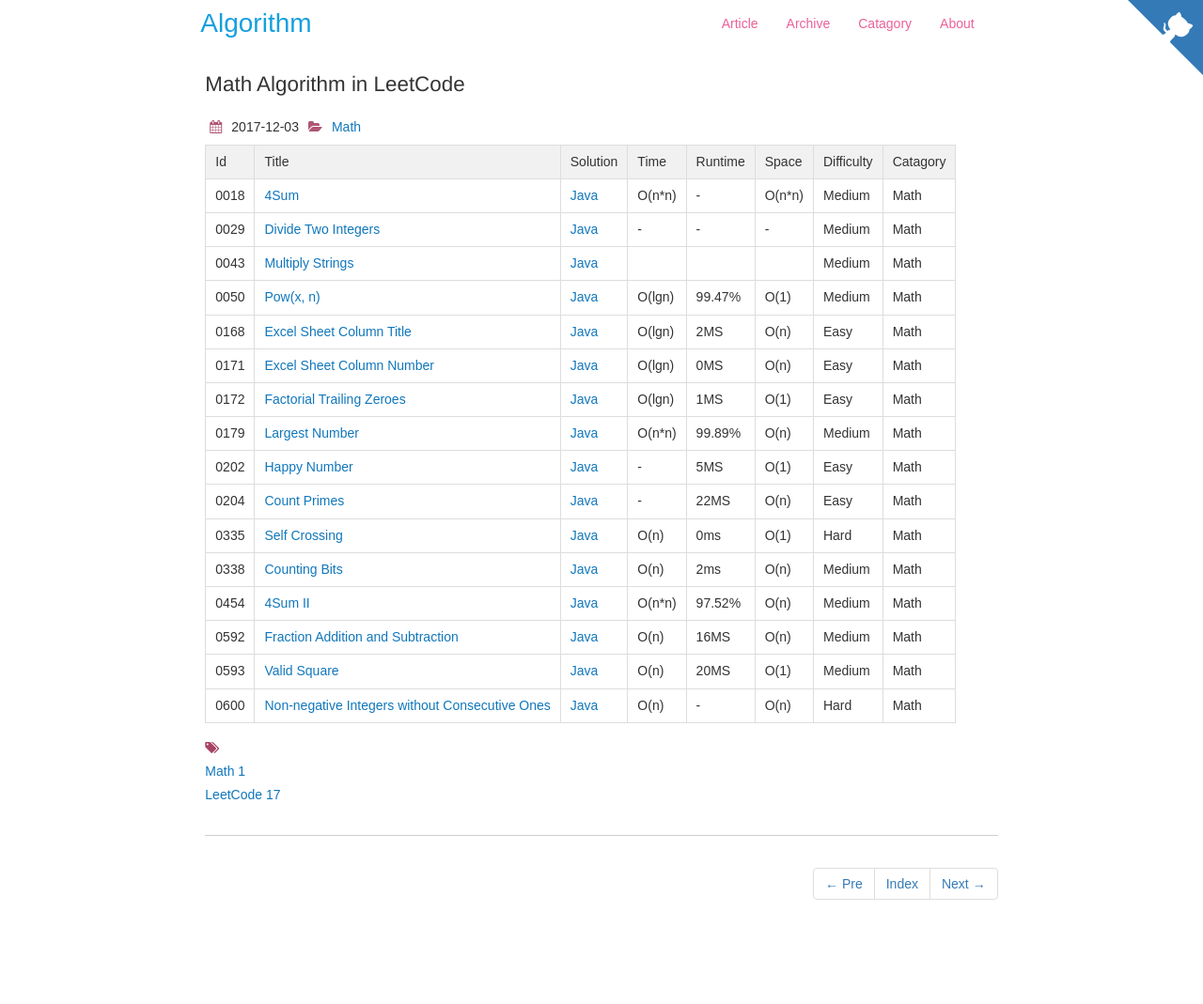
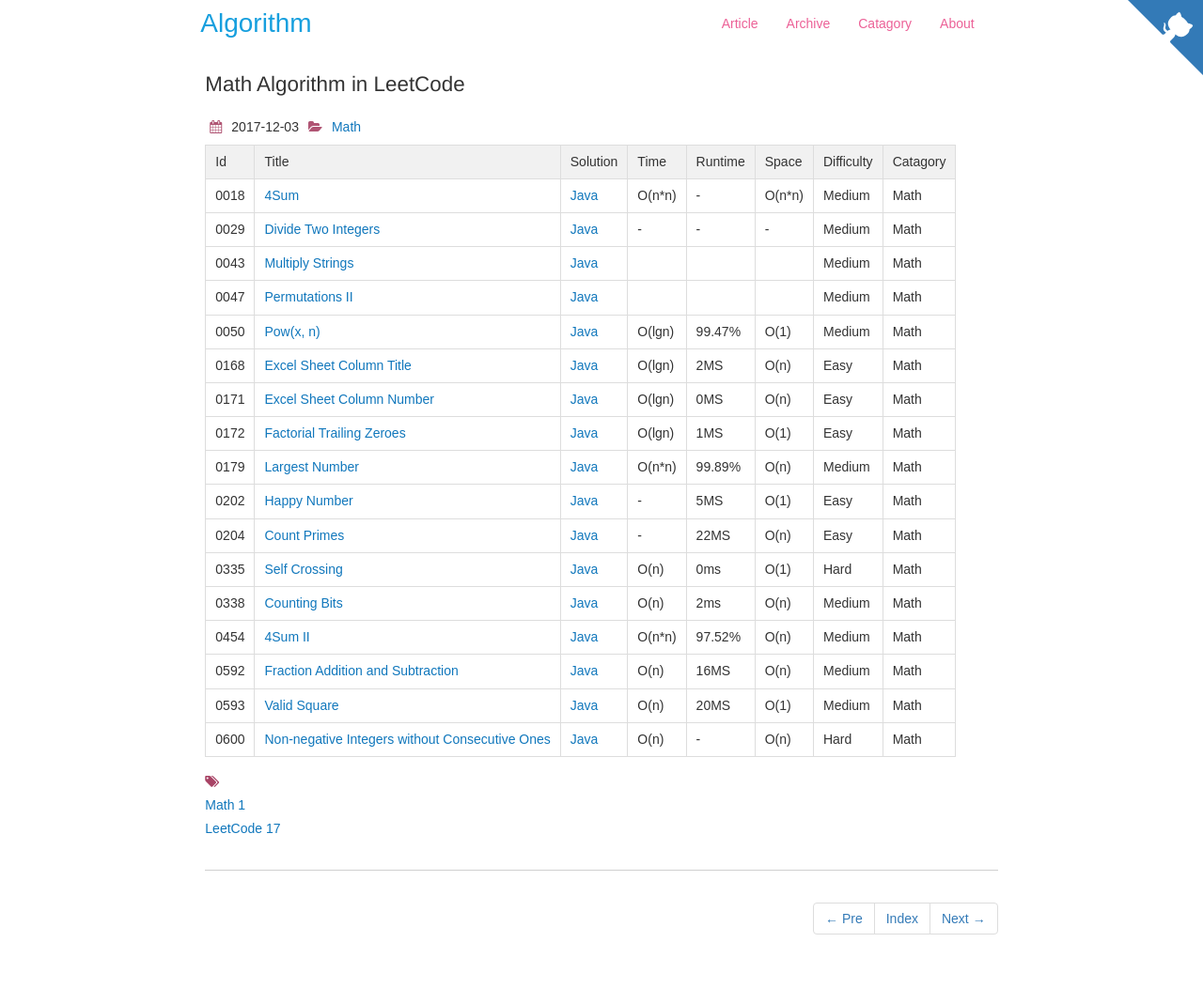
Before and after one commit to dunso/algorithm, a Jekyll site: the page built from docs/_posts/2017-12-03-Math.md, in a window 1280 px wide. Shown: the whole page at 94% size. Built offline with Jekyll 4.4.1, drawn with Linux system fonts in a browser that asks for light colours; nearby versions of some CDN libraries; before the commit the page ends 1032 px from its top, so only the background shows below that.

Commit message:
Update 2017-12-03-Math.md

```diff
--- a/docs/_posts/2017-12-03-Math.md
+++ b/docs/_posts/2017-12-03-Math.md
@@ -15,6 +15,7 @@
 |0018|[4Sum](https://leetcode.com/problems/4sum/) | [Java](https://e.srl/leetcode-18/)  | O(n\*n) |-| O(n\*n)  |  Medium |Math|
 |0029|[Divide Two Integers](https://leetcode.com/problems/divide-two-integers/) | [Java](https://e.srl/leetcode-29/)  |-|-|-|  Medium |Math|
 |0043|[Multiply Strings](https://leetcode.com/problems/multiply-strings/) | [Java](https://e.srl/leetcode-43/)  ||||  Medium |Math|
+|0047|[Permutations II](https://leetcode.com/problems/permutations-ii) | [Java](https://e.srl/leetcode-47/)  ||||  Medium |Math|
 |0050|[Pow(x, n)](https://leetcode.com/problems/powx-n/) | [Java](https://e.srl/leetcode-50/)  | O(lgn) |99.47%| O(1)  |  Medium |Math|
 |0168|[Excel Sheet Column Title](https://leetcode.com/problems/excel-sheet-column-title) | [Java](https://e.srl/leetcode-168/)  | O(lgn) |2MS| O(n)  |  Easy |Math|
 |0171|[Excel Sheet Column Number](https://leetcode.com/problems/excel-sheet-column-number/) | [Java](https://e.srl/leetcode-171/)  | O(lgn) |0MS| O(n)  |  Easy |Math|
```
